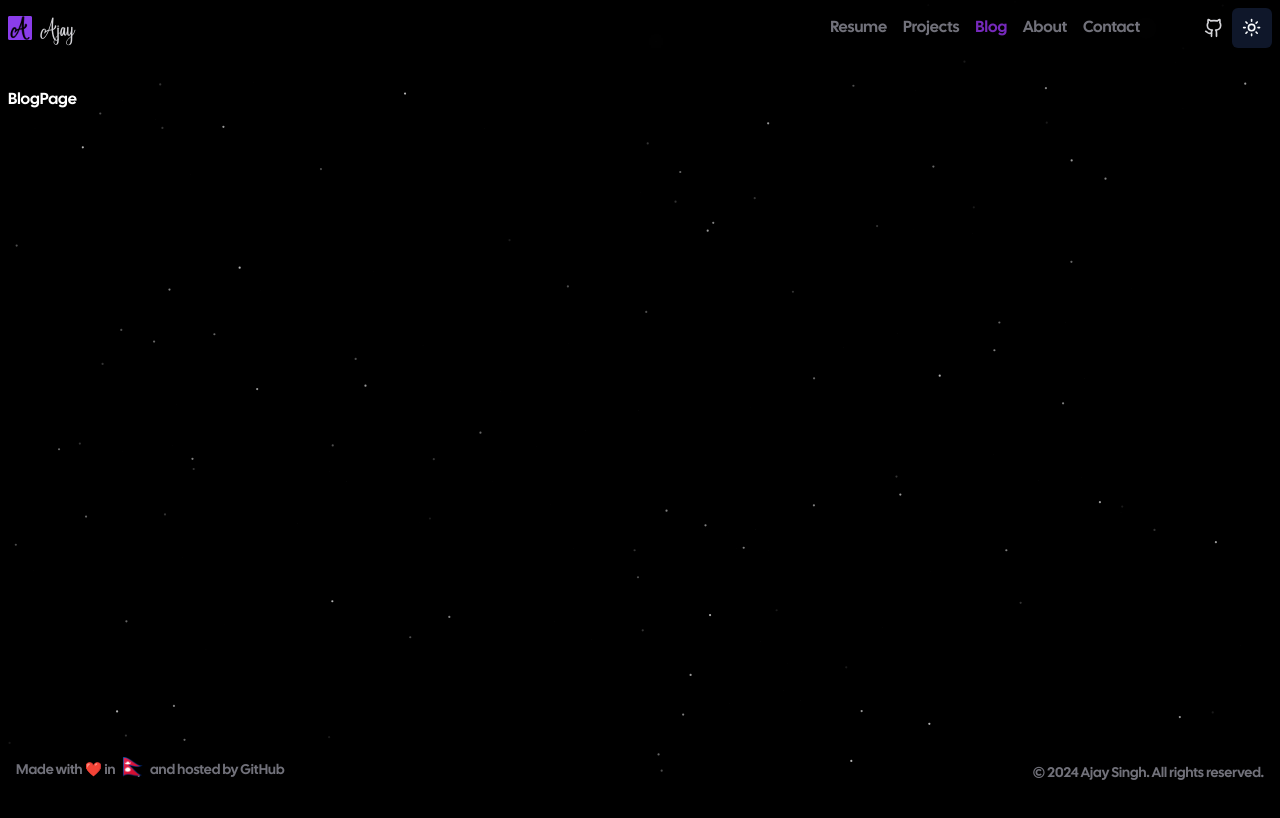
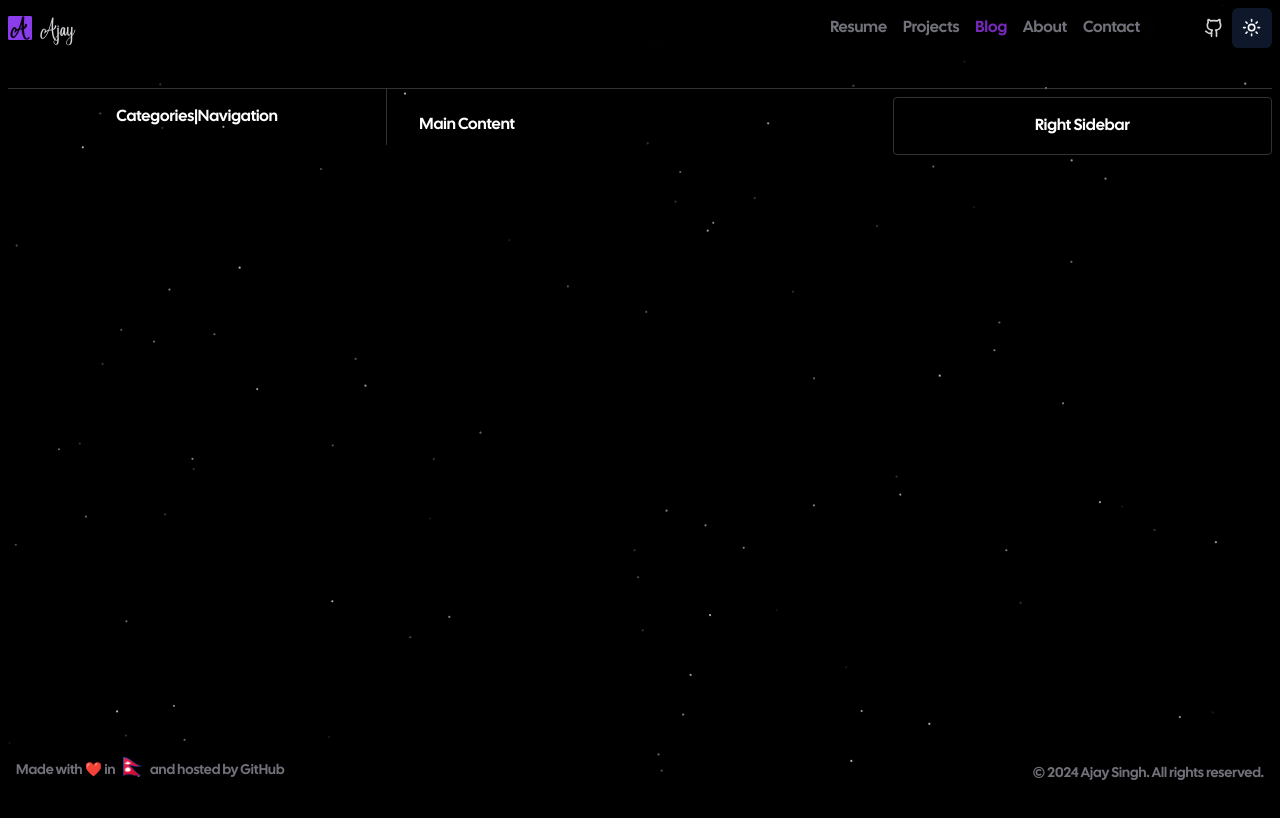
Before and after one commit to ajaysinghnp/portfolio-blog-theme, a Next.js app: page /blog in a window 1280 px wide. Shown: the top 818 px of the page. Built offline with nearby package versions, Linux system fonts and the light colour scheme; what tailwindcss-debug-screens would draw is missing.

Commit message:
layout done

```diff
--- a/app/(root)/projects/page.tsx
+++ b/app/(root)/projects/page.tsx
@@ -52,7 +52,7 @@ export default function ProjectsPage() {
 
   return (
     <main className="space-y-2">
-      <div className="max-w-2xl mx-auto lg:mx-0">
+      <div className="mx-auto lg:mx-0">
         <h2 className="text-3xl font-bold tracking-tight text-zinc-100 sm:text-4xl">
           Open Source Projects
         </h2>
--- a/app/(root)/resume/page.tsx
+++ b/app/(root)/resume/page.tsx
@@ -66,7 +66,7 @@ const ResumePage = () => {
           </ul>
         </section>
       </div>
-      <div className="w-full flex flex-col gap-4">
+      <div className="w-full flex flex-1 flex-col gap-4">
         <section className="flex flex-col gap-4 bg-zinc-900/60 rounded p-6 border border-zinc-600/60">
           <div className="section-header flex gap-4 items-center text-2xl">
             <BriefcaseBusiness className="h-8 w-8 text-purple-600" />
--- /dev/null
+++ b/app/blog/layout.tsx
@@ -0,0 +1,57 @@
+import { Navigation } from "@/components/nav";
+import Link from "next/link";
+
+export default function ProjectsLayout({
+  children,
+}: {
+  children: React.ReactNode;
+}) {
+  return (
+    <div className="relative">
+      <div className="relative my-6">
+        <Navigation gitTheme />
+        <div className="pt-8 mx-auto lg:pt-16 px-2 mb-12 min-h-dvh">
+          <div className="space-y-2 flex gap-4 justify-between items-start border-t border-zinc-600/60">
+            <aside
+              className="flex flex-col w-[30%] max-w-[24rem] items-center p-4 border-r border-zinc-600/60">
+              Categories|Navigation
+            </aside>
+            {children}
+            <aside
+              className="flex flex-col w-[30%] max-w-[24rem] items-center p-4 border border-zinc-600/60 rounded">
+              Right Sidebar
+            </aside>
+          </div>
+        </div>
+        <div className="fixed bottom-0 left-0 p-4 text-sm text-zinc-500 animate-fade-in">
+          <p className="text-center">
+            Made with ❤️ in <span className="text-2xl">🇳🇵</span> and hosted by{" "}
+            <Link
+              target="_blank"
+              rel="noopener noreferrer"
+              href="https://github.com"
+              title="GitHub"
+              className="duration-500 hover:text-zinc-300"
+            >
+              GitHub
+            </Link>
+          </p>
+        </div>
+
+        <div className="fixed bottom-0 right-0 p-4 text-sm text-zinc-500 animate-fade-in">
+          <p className="text-center">
+            &copy; {new Date().getFullYear()}{" "}
+            <Link
+              target="_blank"
+              href="/contact"
+              className="duration-500 hover:text-zinc-300"
+            >
+              Ajay Singh
+            </Link>
+            . All rights reserved.
+          </p>
+        </div>
+      </div>
+    </div>
+  );
+}
--- a/app/(root)/blog/page.tsx
+++ b/app/blog/page.tsx
@@ -2,7 +2,10 @@ import React from 'react'
 
 const BlogPage = () => {
   return (
-    <div className='text-white'>BlogPage</div>
+    <main
+      className="flex flex-1 flex-col gap-4 p-4">
+      Main Content
+    </main>
   )
 }
 
```
